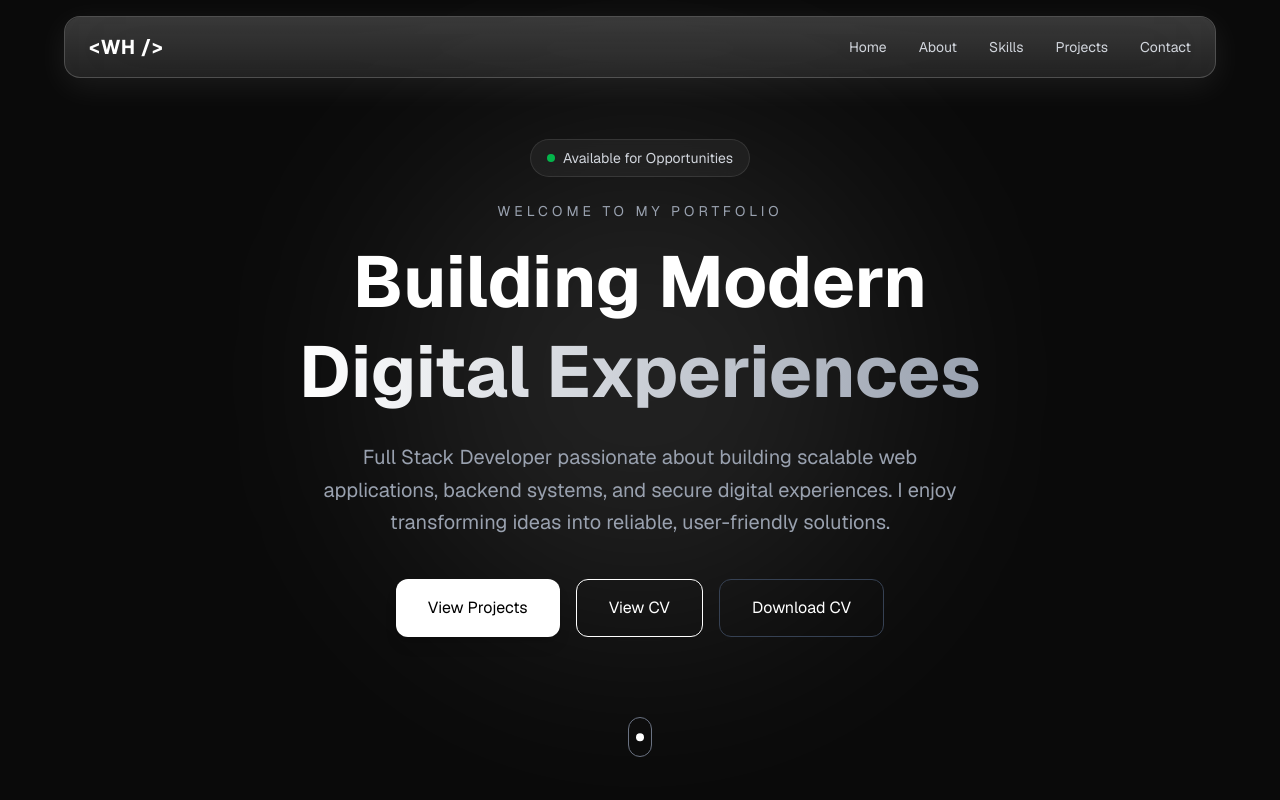
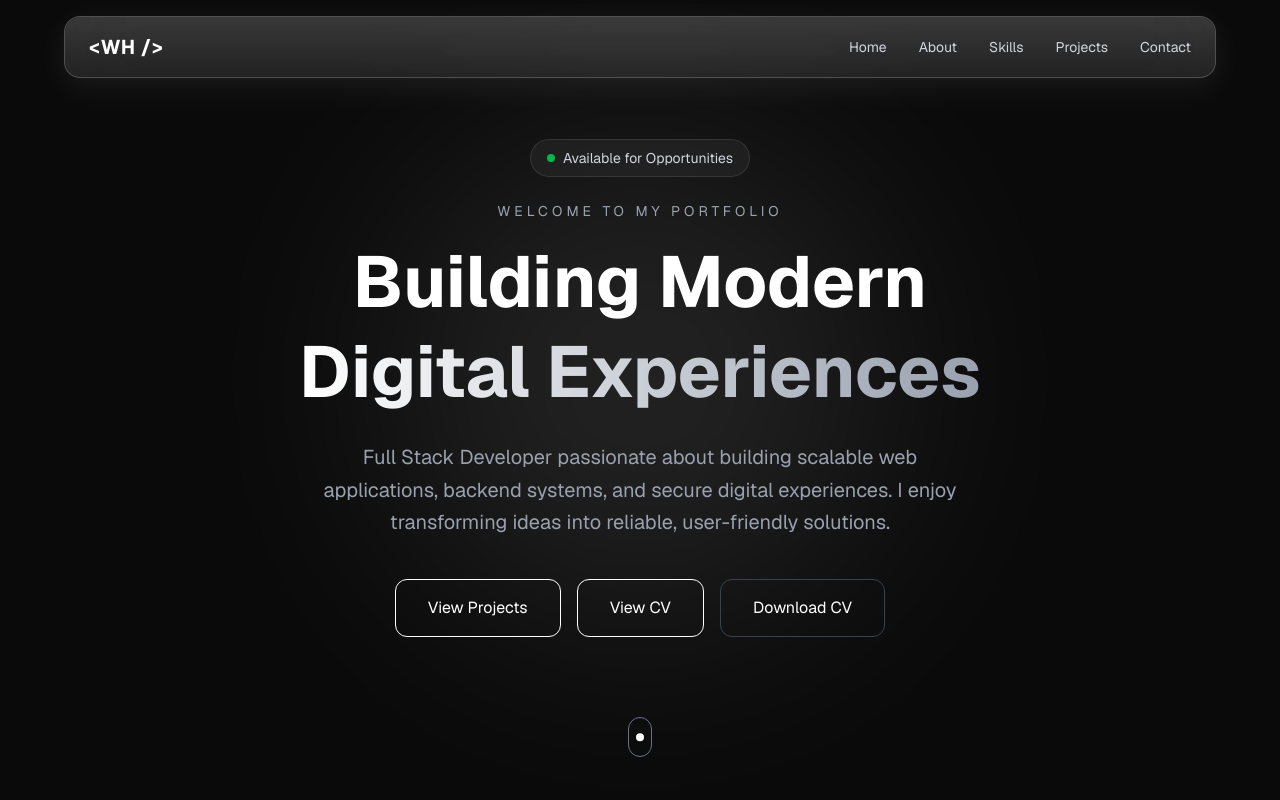
Before and after one commit to worknehhaile/Portfolio-v2, a Next.js app in the folder portfolio-client/: page / in a window 1280 px wide. Shown: the top 800 px of the page. Built offline with nearby package versions, Linux system fonts and the light colour scheme.

Commit message:
updated v-2

```diff
--- a/portfolio-client/app/sections/Hero.jsx
+++ b/portfolio-client/app/sections/Hero.jsx
@@ -76,7 +76,7 @@ export default function Hero() {
         >
           <button
             onClick={scrollToProjects}
-            className="px-8 py-4 bg-white text-black rounded-xl hover:scale-105 hover:bg-gray-200 transition duration-300 shadow-lg"
+            className="px-8 py-4 border border-white rounded-xl hover:bg-white hover:text-black transition duration-300"
           >
             View Projects
           </button>
```
